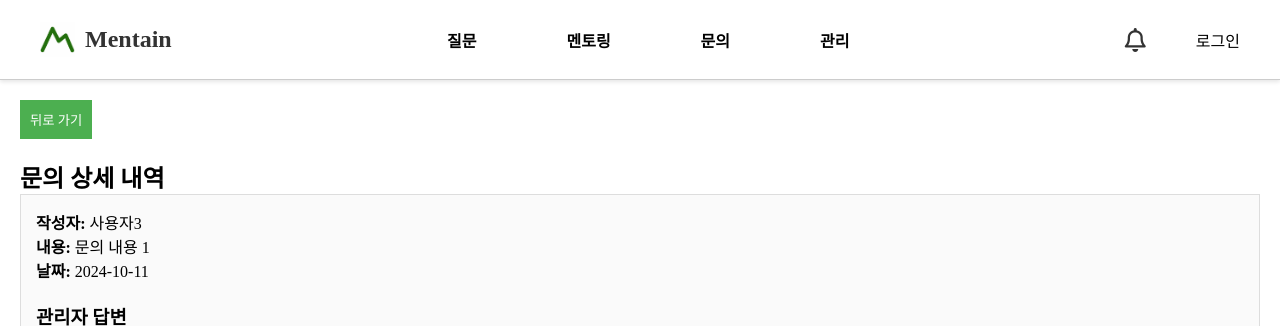
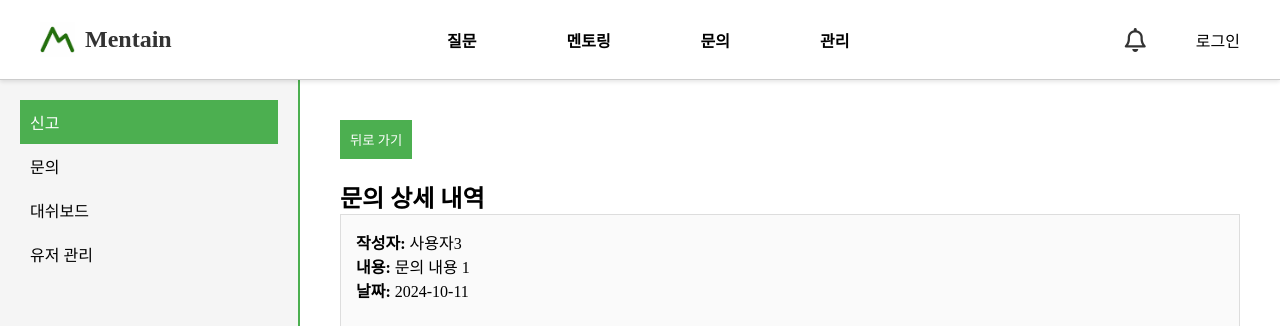
Before and after one commit to mentoping/mentorping-client, a Vue app: page /inquiry-detail/1 in a window 1280 px wide. Shown: the top 326 px of the page. Built offline with nearby package versions, Linux system fonts and the light colour scheme; no server answers; a web font is replaced by a local one.

Commit message:
Updtae report
신고상세내역 의 사이드바 메인사이드바와 UI 통일 (AdminLayout 통해서)

```diff
--- a/src/stores/useReportsStore.js
+++ b/src/stores/useReportsStore.js
@@ -41,5 +41,22 @@ export const useReportsStore = defineStore('reports', {
 				this.isLoading = false; // 로딩 상태 종료
 			}
 		},
+
+		// 신고 삭제하기
+		async deleteReport(reportId) {
+			this.isLoading = true;
+			this.error = null;
+
+			try {
+				await axiosInstance.delete(`/admin/reports/${reportId}`);
+				// 스토어에서 삭제된 신고 제거
+				this.reports = this.reports.filter(report => report.id !== reportId);
+			} catch (error) {
+				this.error = error;
+				console.error('Failed to delete report:', error);
+			} finally {
+				this.isLoading = false;
+			}
+		},
 	},
 });
--- /dev/null
+++ b/src/views/AdminLayout.vue
@@ -0,0 +1,84 @@
+<template>
+	<div class="admin-page">
+		<aside class="sidebar">
+			<ul>
+				<li
+					:class="{ active: activeTab === 'reports' }"
+					@click="setActiveTab('reports')"
+				>
+					신고
+				</li>
+				<li
+					:class="{ active: activeTab === 'inquiries' }"
+					@click="setActiveTab('inquiries')"
+				>
+					문의
+				</li>
+				<li
+					:class="{ active: activeTab === 'dashboard' }"
+					@click="setActiveTab('dashboard')"
+				>
+					대쉬보드
+				</li>
+				<li
+					:class="{ active: activeTab === 'userManagement' }"
+					@click="setActiveTab('userManagement')"
+				>
+					유저 관리
+				</li>
+			</ul>
+		</aside>
+		<main class="content">
+			<slot></slot>
+		</main>
+	</div>
+</template>
+
+<script setup>
+import { ref } from 'vue';
+import { useRouter } from 'vue-router';
+
+const activeTab = ref('reports');
+const router = useRouter();
+
+function setActiveTab(tab) {
+	activeTab.value = tab;
+	router.push({ path: '/admin', query: { tab } });
+}
+</script>
+
+<style scoped>
+.admin-page {
+	display: flex;
+	flex-wrap: wrap;
+}
+
+.sidebar {
+	flex: 1 1 200px;
+	max-width: 300px;
+	background-color: #f5f5f5;
+	padding: 20px;
+	border-right: 2px solid #4caf50;
+	min-height: 100vh;
+	ul {
+		list-style: none;
+		padding: 0;
+		li {
+			padding: 10px;
+			cursor: pointer;
+			&.active {
+				background-color: #4caf50;
+				color: white;
+			}
+			&:hover {
+				background-color: #e0e0e0;
+			}
+		}
+	}
+}
+
+.content {
+	flex: 3 1 auto;
+	padding: 20px;
+}
+</style>
--- a/src/views/InquiryDetailView.vue
+++ b/src/views/InquiryDetailView.vue
@@ -1,4 +1,5 @@
 <template>
+	<AdminLayout>
 		<div class="inquiry-detail">
 			<button @click="goBack" class="back-button">뒤로 가기</button>
 			<h2>문의 상세 내역</h2>
@@ -26,11 +27,13 @@
 				<p>문의 데이터를 불러오는 중입니다...</p>
 			</div>
 		</div>
+	</AdminLayout>
 </template>
 
 <script setup>
 import { ref, onMounted } from 'vue';
 import { useRoute, useRouter } from 'vue-router';
+import AdminLayout from './AdminLayout.vue';
 
 const route = useRoute();
 const router = useRouter();
--- a/src/views/ReportDetailView.vue
+++ b/src/views/ReportDetailView.vue
@@ -1,28 +1,30 @@
 <template>
+	<AdminLayout>
 		<div class="report-detail">
-		<button @click="goBack" class="back-button">뒤로 가기</button>
 			<h2>신고 상세 내역</h2>
 			<div v-if="report" class="report-info">
 				<p><strong>신고자:</strong> {{ report.reporter }}</p>
 				<p><strong>신고 당한 자:</strong> {{ report.targetMemberId }}</p>
 				<p><strong>내용:</strong> {{ report.content }}</p>
-			<p><strong>날짜:</strong> {{ report.date }}</p>
+				<p><strong>신고 타입:</strong> {{ report.reportType }}</p>
+				<button @click="deleteReport" class="delete-button">신고 삭제</button>
 			</div>
 			<div v-else>
 				<p>신고 데이터를 불러오는 중입니다...</p>
 			</div>
 		</div>
+	</AdminLayout>
 </template>
 
 <script setup>
 import { ref, onMounted } from 'vue';
-import { useRoute } from 'vue-router';
+import { useRoute, useRouter } from 'vue-router';
 import { useReportsStore } from '@/stores/useReportsStore';
+import AdminLayout from '@/views/AdminLayout.vue';
 
 const route = useRoute();
-
+const router = useRouter();
 const reportsStore = useReportsStore();
-
 const report = ref(null);
 
 onMounted(async () => {
@@ -37,6 +39,19 @@ onMounted(async () => {
 	// 보고서 리스트에서 해당 ID에 맞는 보고서 찾기
 	report.value = reportsStore.reports.find(r => r.id === reportId);
 });
+
+async function deleteReport() {
+	if (confirm('정말로 이 신고를 삭제하시겠습니까?')) {
+		try {
+			await reportsStore.deleteReport(report.value.id);
+			alert('신고가 삭제되었습니다.');
+			router.push({ path: '/admin', query: { tab: 'reports' } });
+		} catch (error) {
+			console.error('신고 삭제 중 오류:', error); // 오류 내용을 콘솔에 출력
+			alert('신고 삭제 중 오류가 발생했습니다.');
+		}
+	}
+}
 </script>
 
 <style scoped>
@@ -44,17 +59,17 @@ onMounted(async () => {
 	padding: 20px;
 }
 
-.back-button {
-	margin-bottom: 20px;
+.delete-button {
+	margin-top: 20px;
 	padding: 10px;
-	background-color: #4caf50;
+	background-color: #e53935; /* 붉은색 버튼 */
 	color: white;
 	border: none;
 	cursor: pointer;
 }
 
-.back-button:hover {
-	background-color: #45a049;
+.delete-button:hover {
+	background-color: #d32f2f; /* 버튼 hover 시 더 진한 붉은색 */
 }
 
 .report-info {
```
Also changed, not shown: src/views/AdminView.vue (+0 -28 lines). Lines whose indentation alone changed are shown as unchanged.
